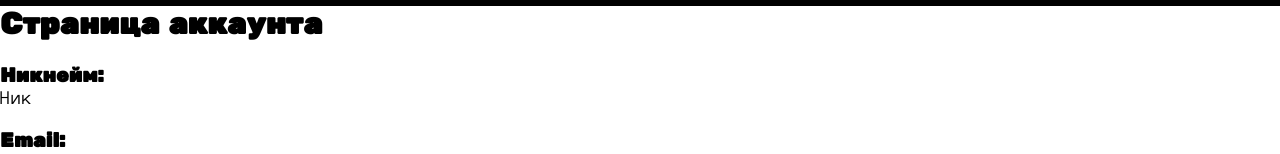
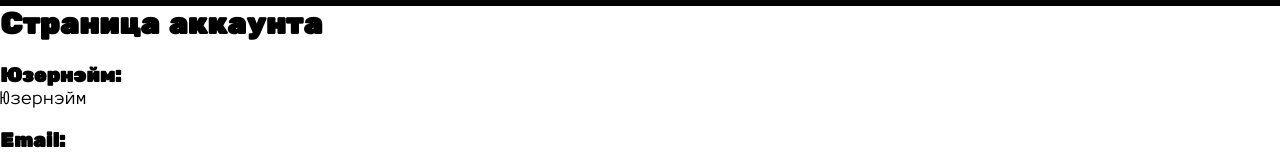
Before and after one commit to 1MishGun1/pindie-app, a Next.js app: page /me in a window 1280 px wide. Shown: the part 155-309 px from the top of the page. Built offline with nearby package versions, Linux system fonts and the light colour scheme.

Commit message:
update MeDescription.jsx

```diff
--- a/app/components/MeDescription/MeDescription.jsx
+++ b/app/components/MeDescription/MeDescription.jsx
@@ -1,32 +1,49 @@
-'use client';
+"use client";
 
-import Styles from './MeDescription.module.css';
-import { useStore } from '@/app/store/app-store';
-import { useRouter } from 'next/navigation';
+import Styles from "./MeDescription.module.css";
+import { useStore } from "@/app/store/app-store";
+import { useRouter } from "next/navigation";
+// import { authorize } from "@/app/api/api-utils";
+// import { endpoints } from "@/app/api/config";
+// import { useEffect } from "react";
 
 export const MeDescription = () => {
   const authContext = useStore();
   const router = useRouter();
 
   const handleLogout = () => {
-    router.push('/');
+    router.push("/");
     authContext.logout();
   };
 
+  // useEffect(() => {
+  //   const fetchData = async () => {
+  //     try {
+  //       const response = await authorize(endpoints.auth, authData);
+  //       const data = await response.json();
+  //       setResult(data);
+  //     } catch (error) {
+  //       console.error("Error fetching data:", error);
+  //     }
+  //   };
+
+  //   fetchData();
+  // }, []);
+
   return (
-    <section className={Styles['about__page_user']}>
-      <h2 className={Styles['about__page_title']}>Страница аккаунта</h2>
-      <div className={Styles['about__page_field']}>
-        <h4 className={Styles['about__page_desc']}>Никнейм: </h4>
-        <p className={Styles['about__page_answer']}>Ник</p>
+    <section className={Styles["about__page_user"]}>
+      <h2 className={Styles["about__page_title"]}>Страница аккаунта</h2>
+      <div className={Styles["about__page_field"]}>
+        <h4 className={Styles["about__page_desc"]}>Юзернэйм: </h4>
+        <p className={Styles["about__page_answer"]}>Юзернэйм</p>
       </div>
-      <div className={Styles['about__page_field']}>
-        <h4 className={Styles['about__page_desc']}>Email: </h4>
-        <p className={Styles['about__page_answer']}>Email</p>
+      <div className={Styles["about__page_field"]}>
+        <h4 className={Styles["about__page_desc"]}>Email: </h4>
+        <p className={Styles["about__page_answer"]}>Email</p>
       </div>
       <button
         onClick={handleLogout}
-        className={`button ${Styles['about__exit-button']}`}
+        className={`button ${Styles["about__exit-button"]}`}
       >
         Выход
       </button>
```
